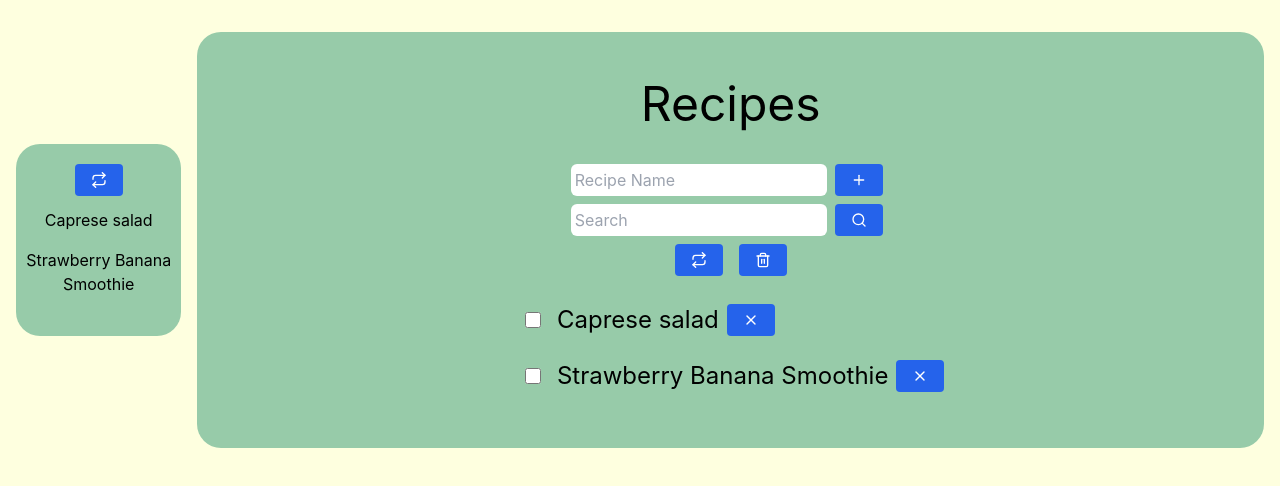
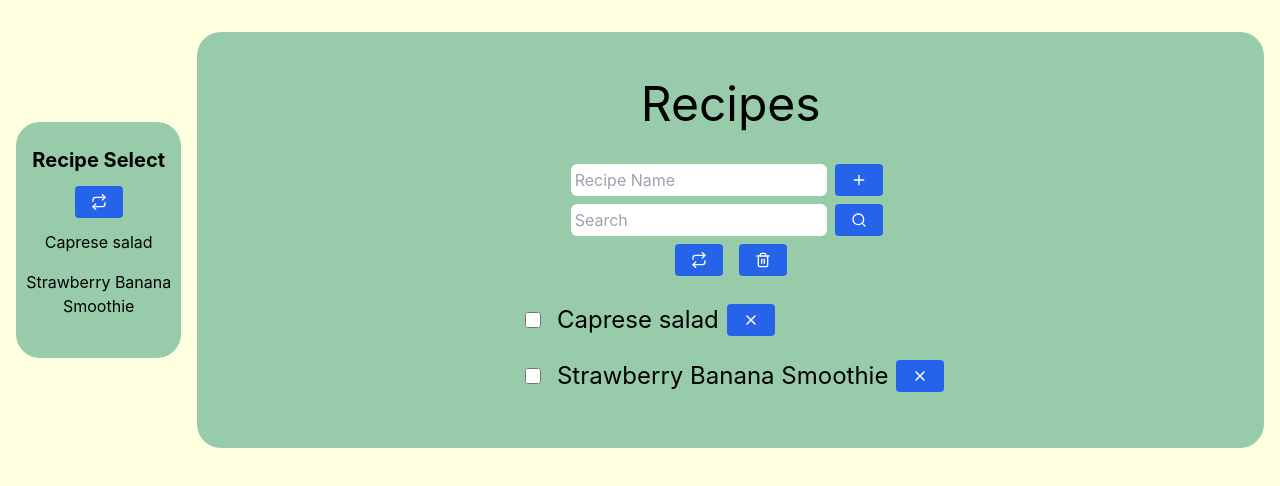
Before and after one commit to cw417/react-recipes, a React (Create React App) app: page / in a window 1280 px wide. Shown: the top 486 px of the page. Built offline with nearby package versions, Linux system fonts and the light colour scheme.

Commit message:
Add sidebar title

```diff
--- a/src/App.js
+++ b/src/App.js
@@ -275,6 +275,7 @@ function App() {
   return (
     <div className='flex flex-row items-center justify-center'>
       <div className='sidebar background-green flex-1 flex flex-col items-center justify-center' >
+        <div className='font-bold text-xl my-2 text-center'>Recipe Select</div>
         <Sidebar
           sidebarRecipes={sidebarRecipes}
           filterRecipes={filterRecipes}
```
